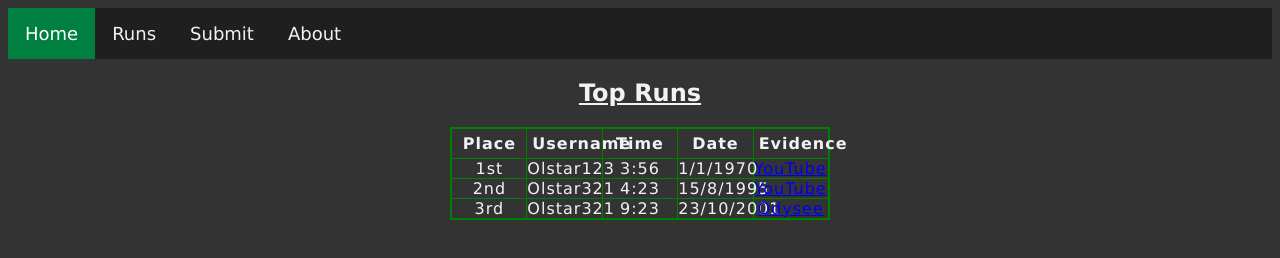
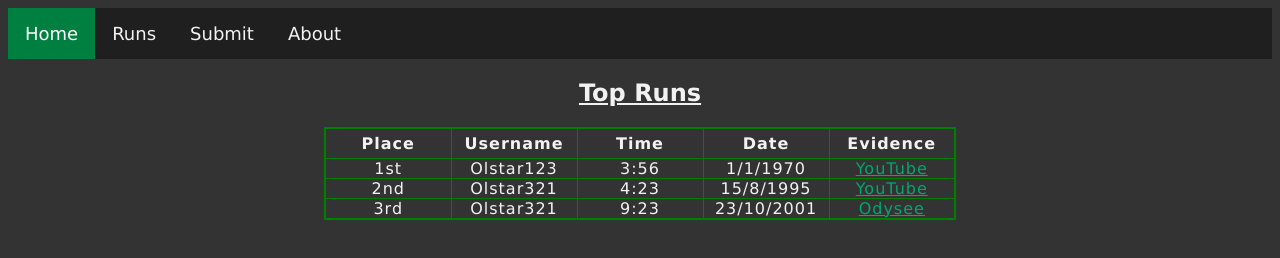
Before and after one commit to SandroLinux/task-magic-site, a plain HTML site: page runs.html in a window 1280 px wide. Drawn offline with Linux system fonts and the light colour scheme.

Commit message:
🚀 Makes table bigger to fix problem (*no extra rickroll included)

```diff
--- a/styles/runs.css
+++ b/styles/runs.css
@@ -5,7 +5,7 @@ body {
 }
 table {
   table-layout: fixed;
-  width: 30%;
+  width: 50%;
   border-collapse: collapse;
   border: 2px solid green;
 }
@@ -92,3 +92,7 @@ table.nospacing th, td { padding: 0; }
   margin-left: auto;
   margin-right: auto;
 }
+
+a {
+  color: #00a76f;
+}
```
